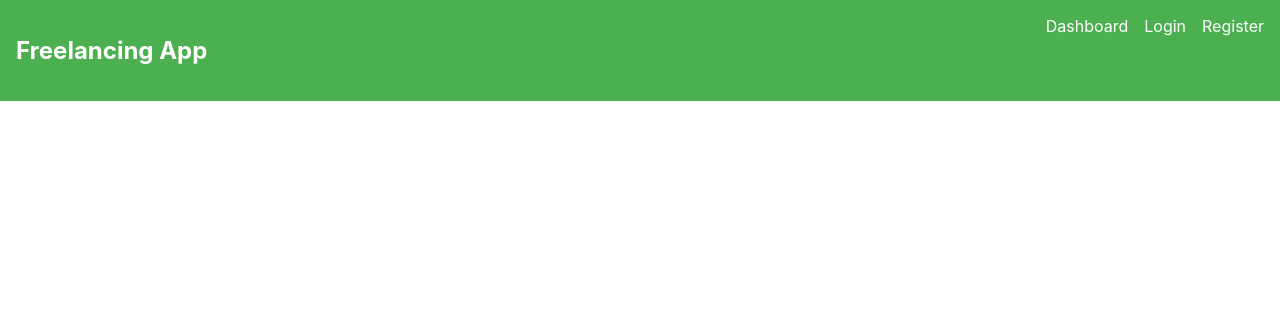
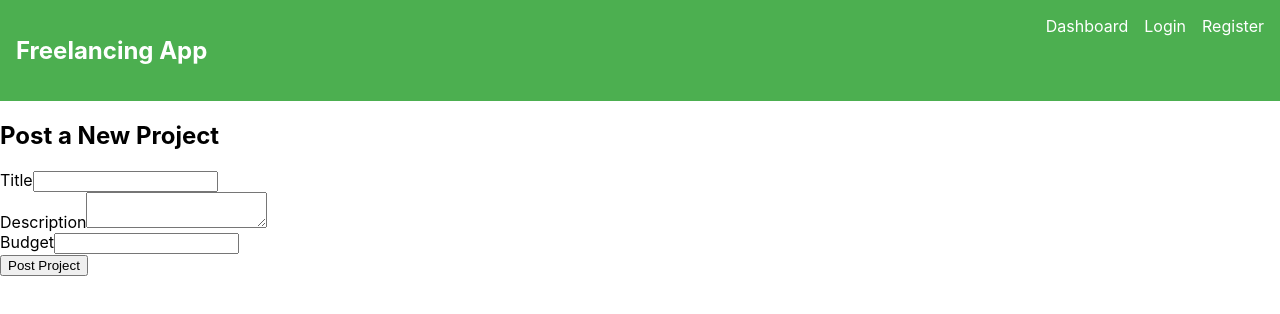
Before and after one commit to frolicphoenix/syncreo-frontend, a React (Create React App) app: page /new-project in a window 1280 px wide. Shown: the top 314 px of the page. Built offline with nearby package versions, Linux system fonts and the light colour scheme.

Commit message:
added projects posting

```diff
--- a/src/App.js
+++ b/src/App.js
@@ -4,6 +4,8 @@ import Navbar from './components/Navbar';
 import Login from './pages/Login';
 import Register from './pages/Register';
 import Dashboard from './pages/Dashboard';
+import ProjectDetails from './pages/ProjectDetails';
+import NewProject from './pages/NewProject';
 
 function App() {
   return (
@@ -14,6 +16,8 @@ function App() {
           <Route path="/" element={<Dashboard />} />
           <Route path="/login" element={<Login />} />
           <Route path="/register" element={<Register />} />
+          <Route path="/projects/:id" element={<ProjectDetails />} />
+          <Route path="/new-project" element={<NewProject />} />
         </Routes>
       </div>
     </Router>
--- a/src/components/Navbar.js
+++ b/src/components/Navbar.js
@@ -3,11 +3,14 @@ import React from 'react';
 import { Link } from 'react-router-dom';
 
 function Navbar() {
+    const isClient = localStorage.getItem('role') === 'client';
+
     return (
         <nav style={navbarStyle}>
         <h1 style={logoStyle}>Freelancing App</h1>
         <div>
             <Link to="/" style={linkStyle}>Dashboard</Link>
+            {isClient && <Link to="/new-project" style={linkStyle}>Post Project</Link>}
             <Link to="/login" style={linkStyle}>Login</Link>
             <Link to="/register" style={linkStyle}>Register</Link>
         </div>
--- a/src/pages/Dashboard.js
+++ b/src/pages/Dashboard.js
@@ -1,8 +1,46 @@
 // src/pages/Dashboard.js
-import React from 'react';
+import React, { useEffect, useState } from 'react';
+import api from '../services/api';
+import { Link } from 'react-router-dom';
 
 function Dashboard() {
-  return <h2>Dashboard</h2>;
+  const [projects, setProjects] = useState([]);
+  const [error, setError] = useState('');
+
+  useEffect(() => {
+    const fetchProjects = async () => {
+      try {
+        const response = await api.get('/projects', {
+          headers: { Authorization: `Bearer ${localStorage.getItem('token')}` }
+        });
+        setProjects(response.data);
+      } catch (err) {
+        setError('Failed to fetch projects. Please log in.');
+      }
+    };
+
+    fetchProjects();
+  }, []);
+
+  return (
+    <div>
+      <h2>Available Projects</h2>
+      {error && <p style={{ color: 'red' }}>{error}</p>}
+      {projects.length > 0 ? (
+        <ul>
+          {projects.map((project) => (
+            <li key={project._id}>
+              <Link to={`/projects/${project._id}`}>{project.title}</Link>
+              <p>{project.description}</p>
+              <p>Budget: ${project.budget}</p>
+            </li>
+          ))}
+        </ul>
+      ) : (
+        <p>No projects available.</p>
+      )}
+    </div>
+  );
 }
 
 export default Dashboard;
--- a/src/pages/Login.js
+++ b/src/pages/Login.js
@@ -1,8 +1,64 @@
 // src/pages/Login.js
-import React from 'react';
+import React, { useState } from 'react';
+import api from '../services/api';
 
 function Login() {
-  return <h2>Login Page</h2>;
+  const [formData, setFormData] = useState({
+    email: '',
+    password: '',
+  });
+  const [error, setError] = useState('');
+
+  const handleChange = (e) => {
+    setFormData({
+      ...formData,
+      [e.target.name]: e.target.value,
+    });
+  };
+
+  const handleSubmit = async (e) => {
+    e.preventDefault();
+    setError('');
+
+    try {
+      const response = await api.post('/auth/login', formData);
+      const token = response.data.token;
+      localStorage.setItem('token', token); // Store token in local storage
+      window.location.href = '/'; // Redirect to dashboard
+    } catch (err) {
+      setError('Login failed. Please check your credentials.');
+    }
+  };
+
+  return (
+    <div>
+      <h2>Login</h2>
+      <form onSubmit={handleSubmit}>
+        <div>
+          <label>Email</label>
+          <input
+            type="email"
+            name="email"
+            value={formData.email}
+            onChange={handleChange}
+            required
+          />
+        </div>
+        <div>
+          <label>Password</label>
+          <input
+            type="password"
+            name="password"
+            value={formData.password}
+            onChange={handleChange}
+            required
+          />
+        </div>
+        <button type="submit">Login</button>
+        {error && <p style={{ color: 'red' }}>{error}</p>}
+      </form>
+    </div>
+  );
 }
 
 export default Login;
--- /dev/null
+++ b/src/pages/NewProject.js
@@ -0,0 +1,78 @@
+// src/pages/NewProject.js
+import React, { useState } from 'react';
+import api from '../services/api';
+
+function NewProject() {
+  const [formData, setFormData] = useState({
+    title: '',
+    description: '',
+    budget: '',
+  });
+  const [error, setError] = useState('');
+  const [success, setSuccess] = useState('');
+
+  const handleChange = (e) => {
+    setFormData({
+      ...formData,
+      [e.target.name]: e.target.value,
+    });
+  };
+
+  const handleSubmit = async (e) => {
+    e.preventDefault();
+    setError('');
+    setSuccess('');
+
+    try {
+      await api.post('/projects', formData, {
+        headers: { Authorization: `Bearer ${localStorage.getItem('token')}` }
+      });
+      setSuccess('Project posted successfully.');
+      setFormData({ title: '', description: '', budget: '' }); // Reset form
+    } catch (err) {
+      setError('Failed to post project. Make sure you are logged in as a client.');
+    }
+  };
+
+  return (
+    <div>
+      <h2>Post a New Project</h2>
+      <form onSubmit={handleSubmit}>
+        <div>
+          <label>Title</label>
+          <input
+            type="text"
+            name="title"
+            value={formData.title}
+            onChange={handleChange}
+            required
+          />
+        </div>
+        <div>
+          <label>Description</label>
+          <textarea
+            name="description"
+            value={formData.description}
+            onChange={handleChange}
+            required
+          />
+        </div>
+        <div>
+          <label>Budget</label>
+          <input
+            type="number"
+            name="budget"
+            value={formData.budget}
+            onChange={handleChange}
+            required
+          />
+        </div>
+        <button type="submit">Post Project</button>
+        {error && <p style={{ color: 'red' }}>{error}</p>}
+        {success && <p style={{ color: 'green' }}>{success}</p>}
+      </form>
+    </div>
+  );
+}
+
+export default NewProject;
--- /dev/null
+++ b/src/pages/ProjectDetails.js
@@ -0,0 +1,44 @@
+// src/pages/ProjectDetails.js
+import React, { useEffect, useState } from 'react';
+import { useParams } from 'react-router-dom';
+import api from '../services/api';
+
+function ProjectDetails() {
+  const { id } = useParams();
+  const [project, setProject] = useState(null);
+  const [error, setError] = useState('');
+
+  useEffect(() => {
+    const fetchProject = async () => {
+      try {
+        const response = await api.get(`/projects/${id}`, {
+          headers: { Authorization: `Bearer ${localStorage.getItem('token')}` }
+        });
+        setProject(response.data);
+      } catch (err) {
+        setError('Failed to load project details.');
+      }
+    };
+
+    fetchProject();
+  }, [id]);
+
+  if (error) return <p style={{ color: 'red' }}>{error}</p>;
+
+  return (
+    <div>
+      {project ? (
+        <>
+          <h2>{project.title}</h2>
+          <p>{project.description}</p>
+          <p>Budget: ${project.budget}</p>
+          <p>Posted by: {project.client.name}</p>
+        </>
+      ) : (
+        <p>Loading...</p>
+      )}
+    </div>
+  );
+}
+
+export default ProjectDetails;
```
Lines whose indentation alone changed are shown as unchanged.
